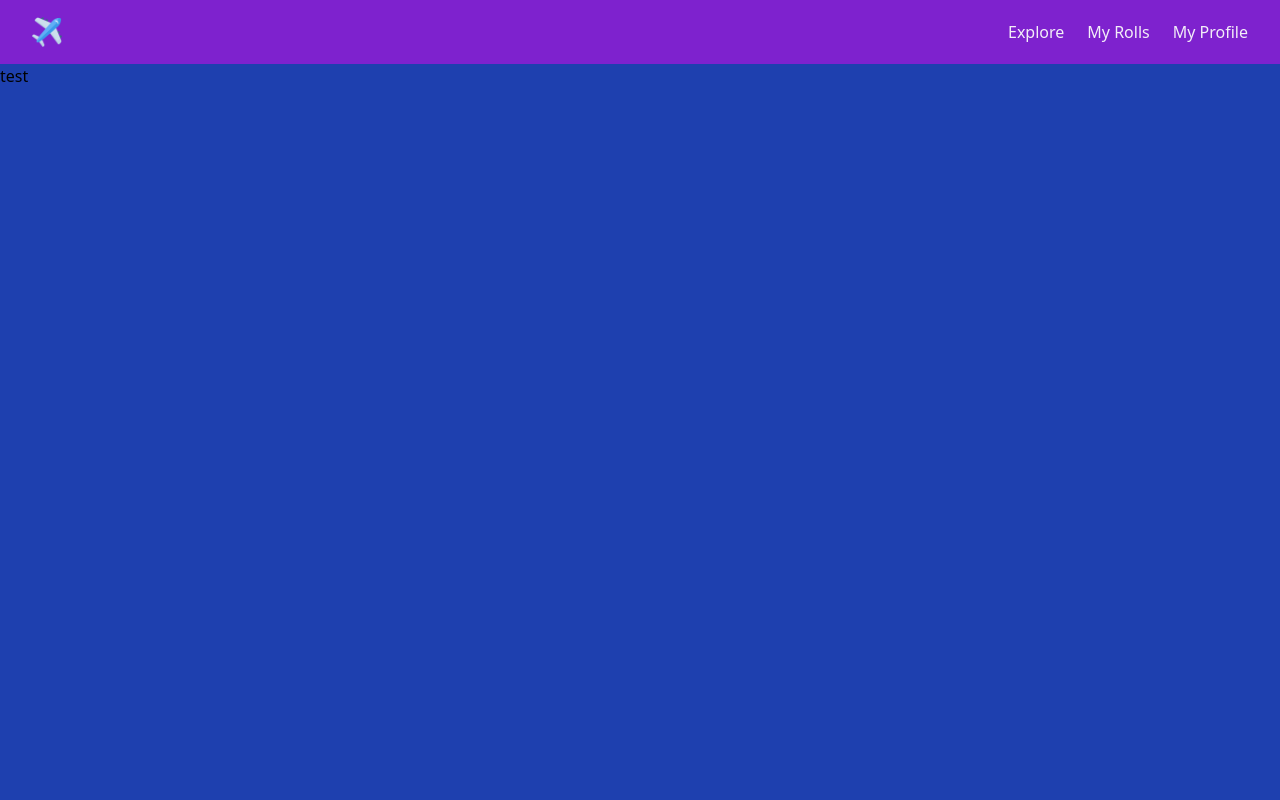
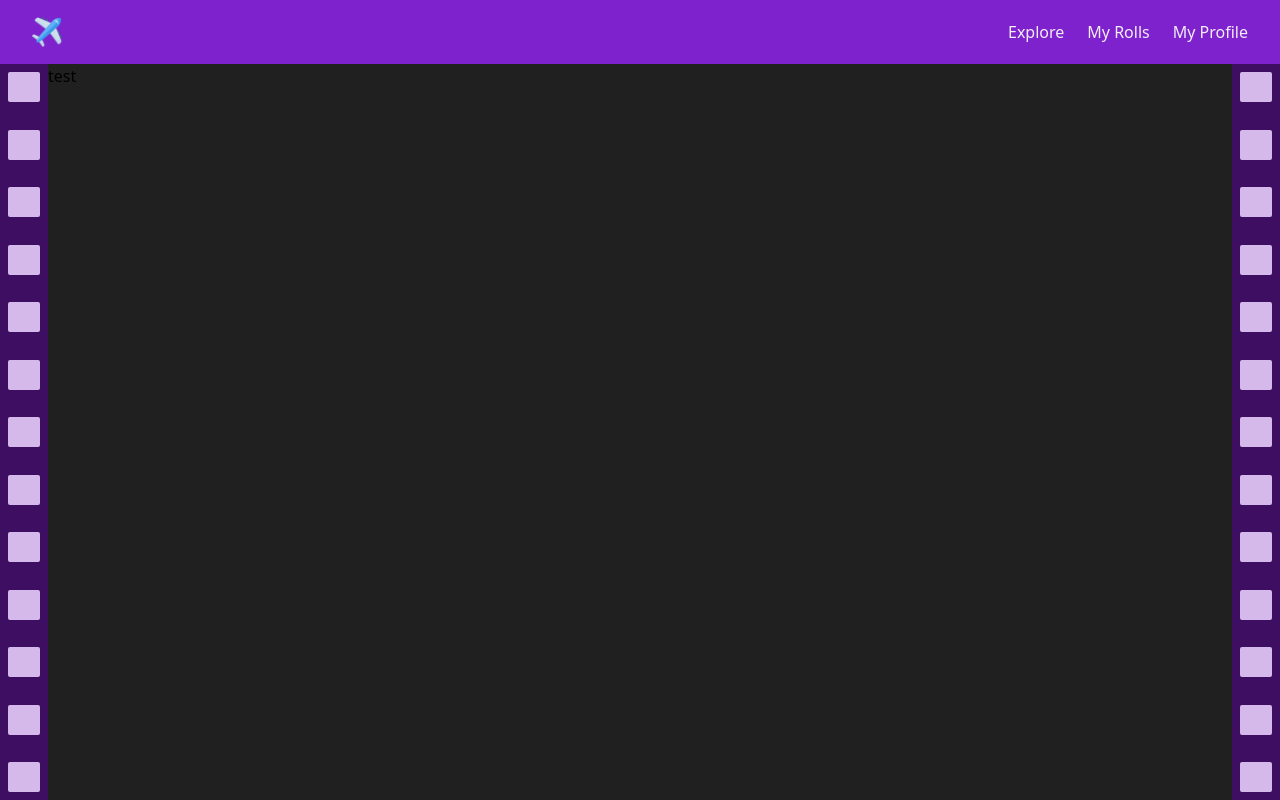
Before and after one commit to ivankbautista/travel-app-FE, a Next.js app: page /rolls in a window 1280 px wide. Built offline with nearby package versions, Linux system fonts and the light colour scheme.

Commit message:
Makes roll border

```diff
--- a/src/components/rolls/AIntro.js
+++ b/src/components/rolls/AIntro.js
@@ -1,8 +1,13 @@
+import { RollBorder } from './RollBorder';
 export const Intro = () => {
     return (
         <div>
-            <div className="h-[92vh] bg-blue-800">
-                test
+            <div className="h-[92vh] bg-atlas-700 flex flex-wrap">
+                <RollBorder />
+                <div className="grow">
+                    test
+                </div>
+                <RollBorder />
             </div>
         </div>
     )
--- /dev/null
+++ b/src/components/rolls/RollBorder.js
@@ -0,0 +1,19 @@
+export const RollBorder = () => {
+    return (
+        <div className="h-[92vh] bg-atlas-600 w-12 flex-none flex pt-2 pb-2 flex-col content-evenly items-center place-content-between">
+            <div className="h-[3.75vh] bg-atlas-200 w-8 rounded-sm"></div>
+            <div className="h-[3.75vh] bg-atlas-200 w-8 rounded-sm"></div>
+            <div className="h-[3.75vh] bg-atlas-200 w-8 rounded-sm"></div>
+            <div className="h-[3.75vh] bg-atlas-200 w-8 rounded-sm"></div>
+            <div className="h-[3.75vh] bg-atlas-200 w-8 rounded-sm"></div>
+            <div className="h-[3.75vh] bg-atlas-200 w-8 rounded-sm"></div>
+            <div className="h-[3.75vh] bg-atlas-200 w-8 rounded-sm"></div>
+            <div className="h-[3.75vh] bg-atlas-200 w-8 rounded-sm"></div>
+            <div className="h-[3.75vh] bg-atlas-200 w-8 rounded-sm"></div>
+            <div className="h-[3.75vh] bg-atlas-200 w-8 rounded-sm"></div>
+            <div className="h-[3.75vh] bg-atlas-200 w-8 rounded-sm"></div>
+            <div className="h-[3.75vh] bg-atlas-200 w-8 rounded-sm"></div>
+            <div className="h-[3.75vh] bg-atlas-200 w-8 rounded-sm"></div>
+        </div>
+    )
+}
```
